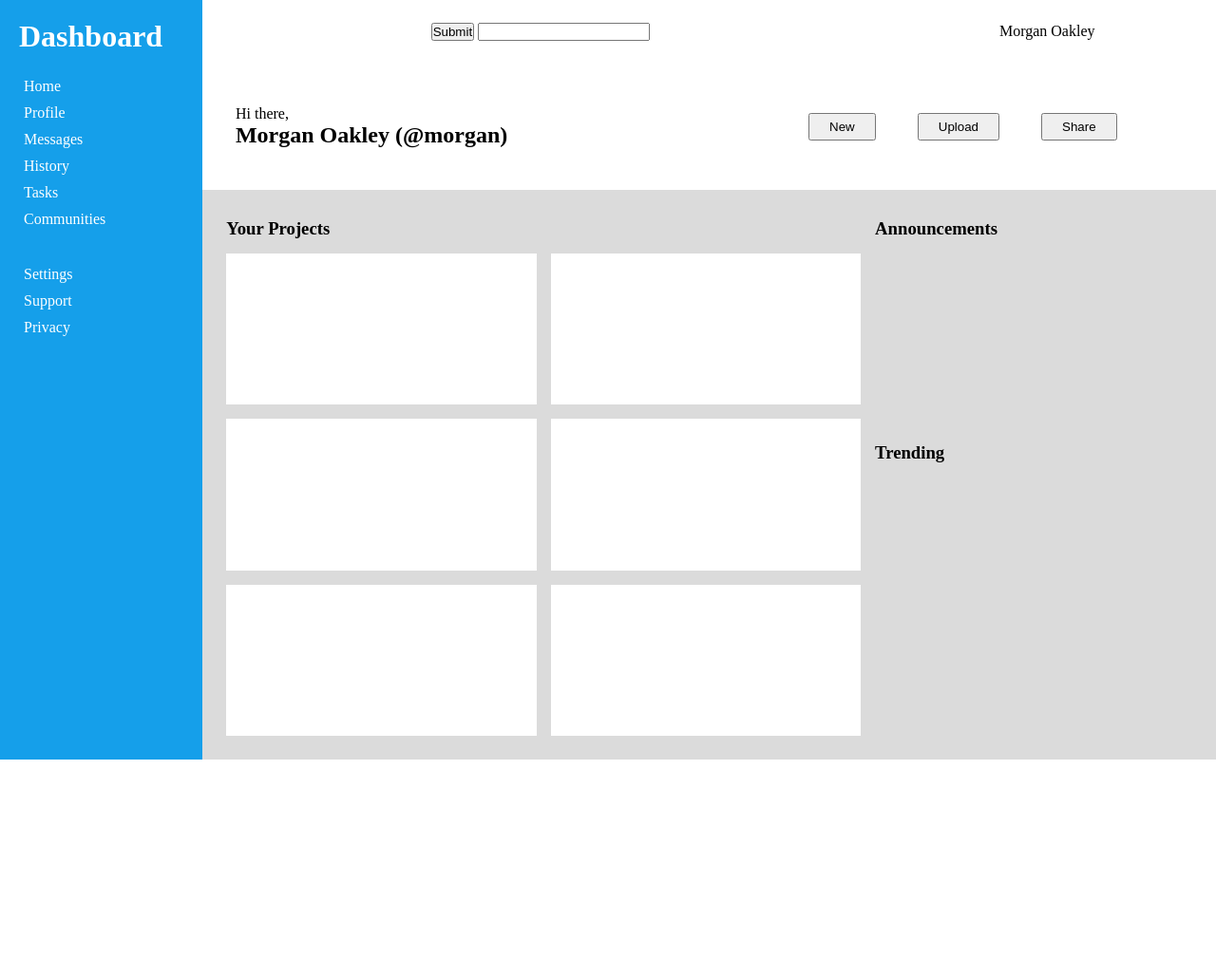
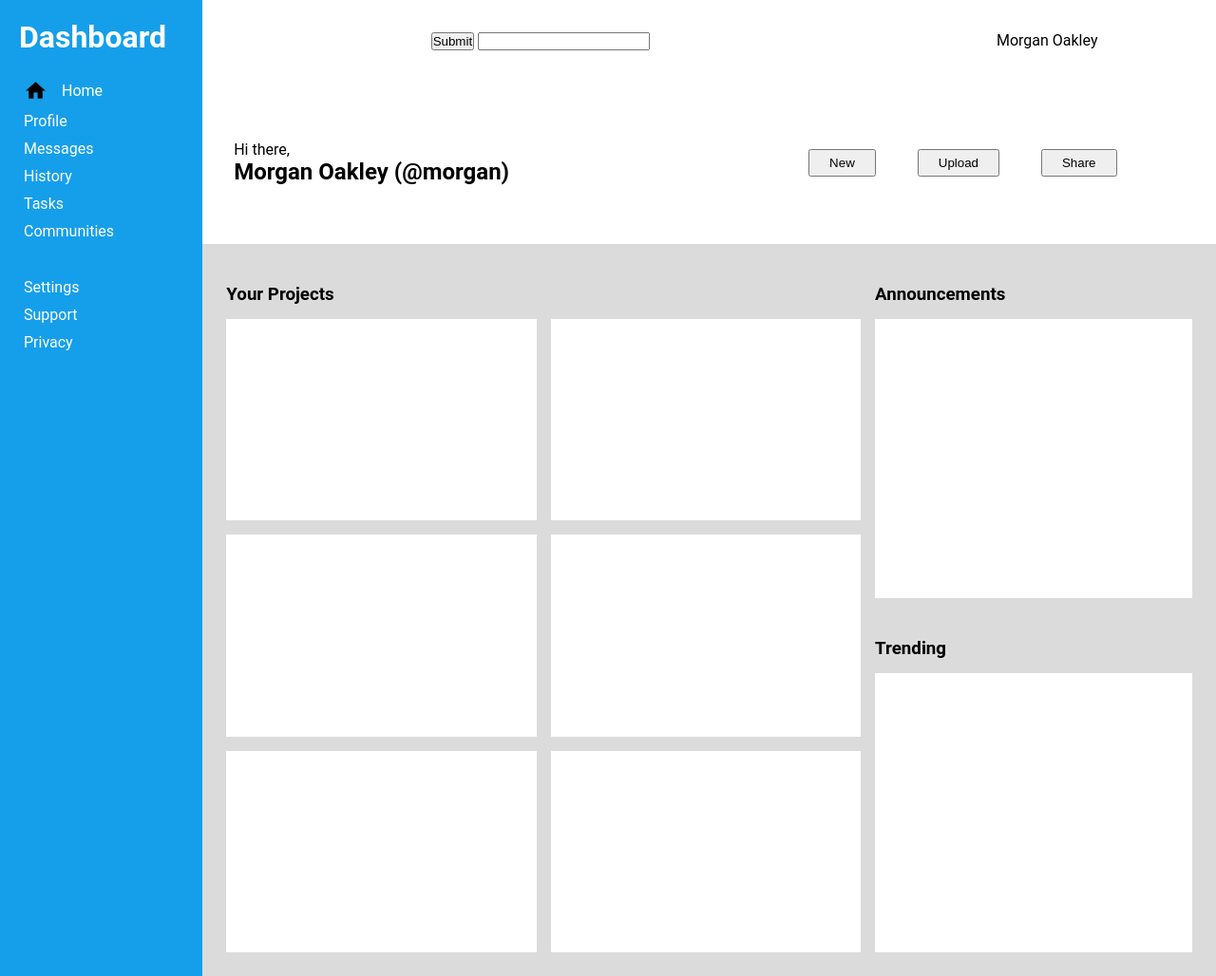
Before and after one commit to jellyglitch/admin-dashboard, a plain HTML site: page index.html in a window 1280 px wide. Shown: the whole page at 95% size. Before the commit the page ends 947 px from the top, so only its background shows below. Drawn offline with Linux system fonts and the light colour scheme.

Commit message:
Import first svg.

```diff
--- a/index.html
+++ b/index.html
@@ -15,7 +15,11 @@
                 <div class="navigation">
                     <div class="user-menu">
                         <ul>
-                            <li>Home</li>
+
+                            <li>
+                                <svg xmlns="http://www.w3.org/2000/svg" viewBox="0 0 24 24" width="25px" height="25px"><title>home</title><path d="M10,20V14H14V20H19V12H22L12,3L2,12H5V20H10Z" /></svg>
+                                Home
+                            </li>
                             <li>Profile</li>
                             <li>Messages</li>
                             <li>History</li>
@@ -67,14 +71,14 @@
                 </div>
                 <h3 class="two">Announcements</h3>
                 <h3 class="three">Trending</h3>
-                <div class="other">
-                    <div class="announcements">
 
-                    </div>
-                    <div class="trending">
+                <div class="announcements">
 
-                    </div>
                 </div>
+                <div class="trending">
+
+                </div>
+
 
             </div>
         </div>
--- a/styles.css
+++ b/styles.css
@@ -3,8 +3,13 @@
     margin: 0;
 }
 
+body {
+    font-family: Roboto, system-ui, "Segoe UI", Helvetica, Arial, sans-serif, "Apple Color Emoji", "Segoe UI Emoji", "Segoe UI Symbol";
+}
+
+
 .container {
-    height: 100vh;
+    height: 100%;
     display: grid;
     grid-template: 1fr 3fr / 1fr 5fr; /*row, col*/
 }
@@ -24,7 +29,10 @@
 }
 
 .sidebar-container li {
+    display: flex;
+    align-items: center;
     padding: 5px;
+    gap: 15px;
 }
 
 .navigation {
@@ -105,3 +113,15 @@
 .project-item {
     background-color: #fff;
 }
+
+.announcements {
+    background-color: #fff;
+    grid-column: 2;
+    grid-row: 2 / 3;
+}
+
+.trending {
+    background-color: #fff;
+    grid-column: 2;
+    grid-row: 4 / 5;
+}
```
